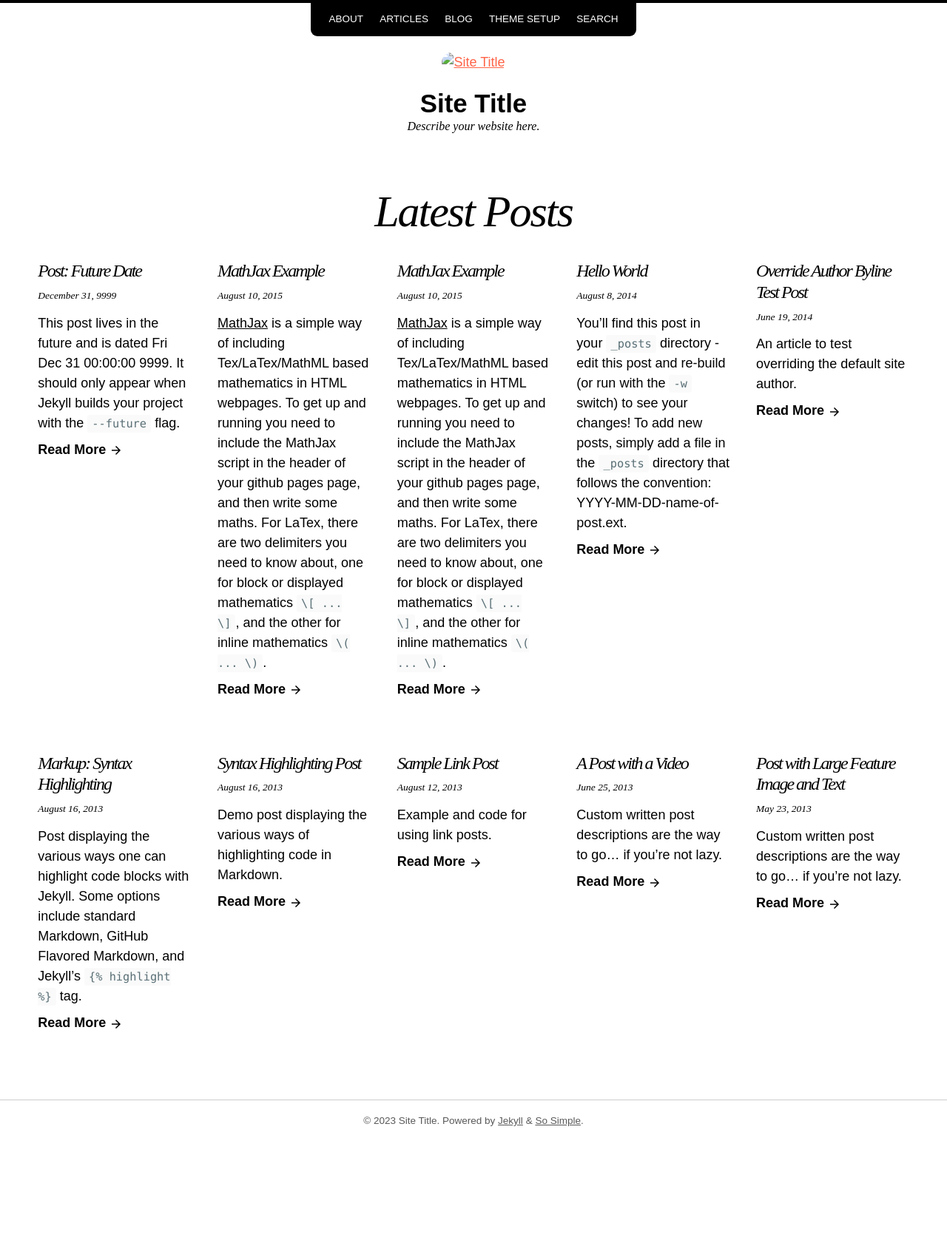
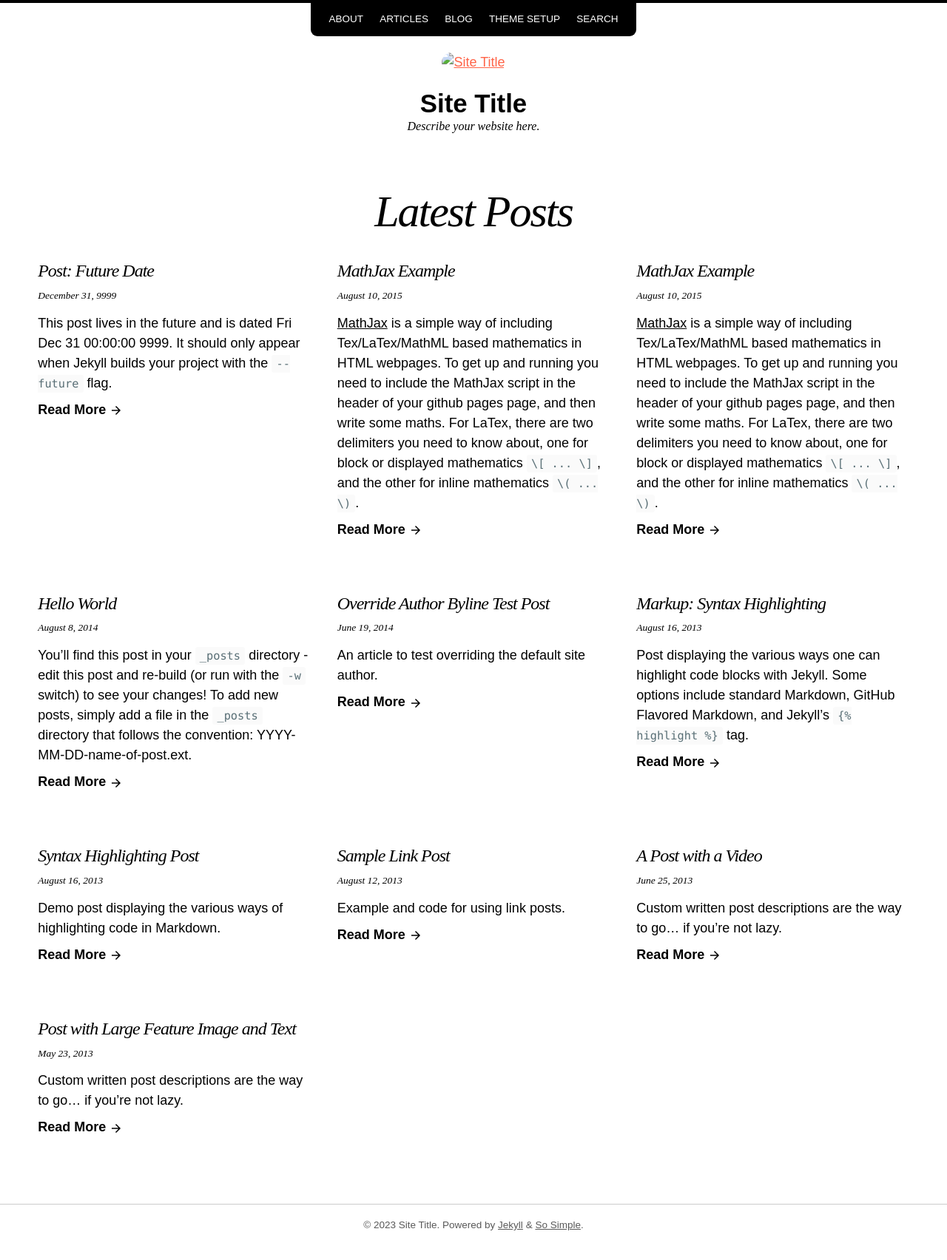
Before and after one commit to FoxerCoeee/FoxerCoeee, a Jekyll site: the page built from example/index.html, in a window 1280 px wide. Shown: the whole page at 74% size. Built offline with Jekyll 4.4.1, drawn with Linux system fonts in a browser that asks for light colours; nearby versions of some CDN libraries; before the commit the page ends 1562 px from its top, so only the background shows below that.

Commit message:
Center pagination nav

```diff
--- a/_sass/so-simple/_entries.scss
+++ b/_sass/so-simple/_entries.scss
@@ -24,7 +24,7 @@
   font-family: $title-font-family;
   font-weight: normal;
   font-style: italic;
-  letter-spacing: -2px;
+  letter-spacing: -1px;
   word-wrap: break-word; /* break long words that could overflow */
 
   a {
@@ -107,7 +107,7 @@
 
 .entries-grid {
   display: grid;
-  grid-template-columns: repeat(auto-fill, minmax(200px, 1fr));
+  grid-template-columns: repeat(auto-fill, minmax(300px, 1fr));
   grid-gap: 2em;
 
   @include breakpoint($large) {
--- a/_sass/so-simple/_global.scss
+++ b/_sass/so-simple/_global.scss
@@ -131,13 +131,13 @@
 
 
 .pagination {
+  display: flex;
   grid-column: 1 / -1;
-  margin-top: 1em;
-  padding-top: 1em;
+  margin: 2em 0;
   width: 100%;
 
   ul {
-    margin: 0;
+    margin: 0 auto;
     padding: 0;
     list-style-type: none;
   }
```
